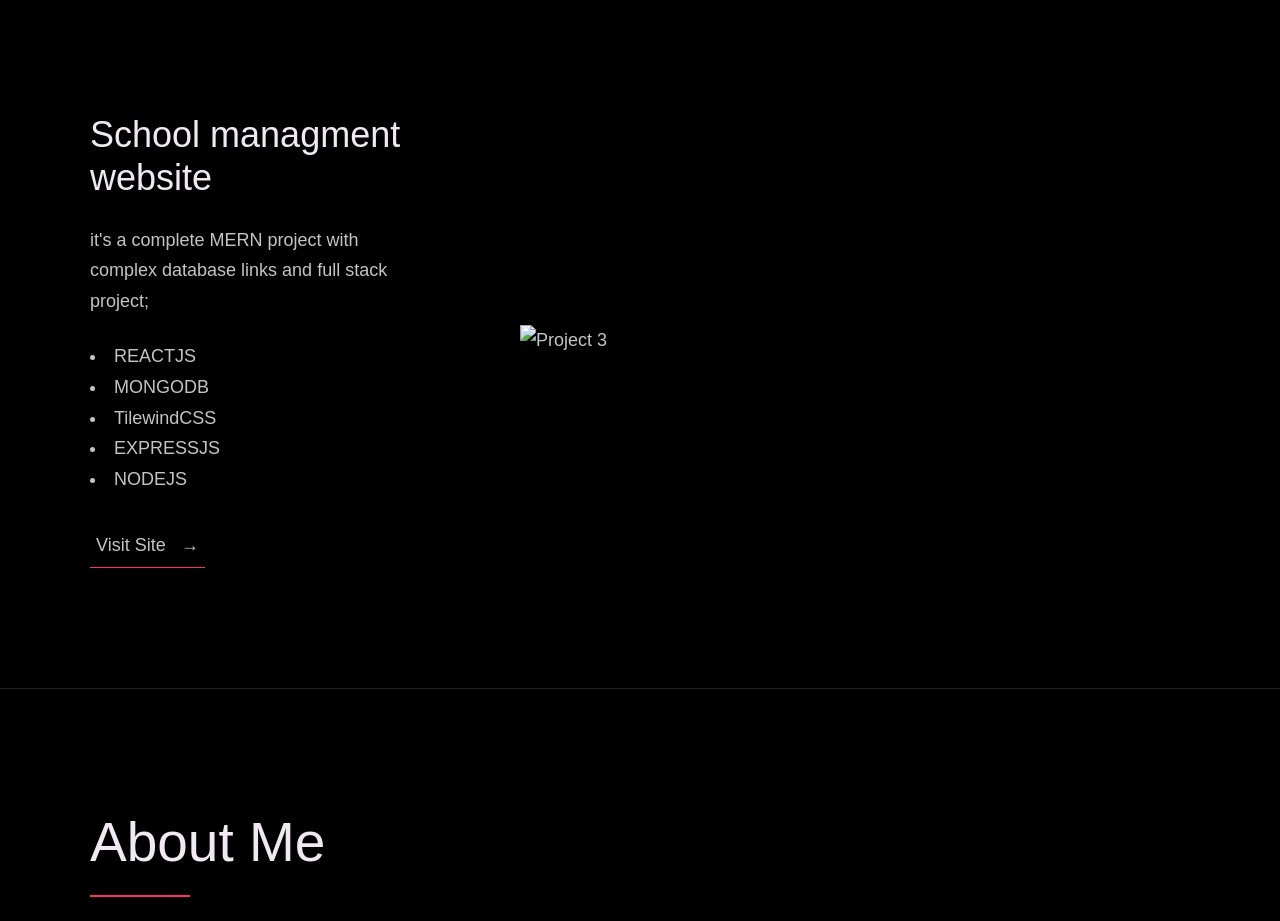
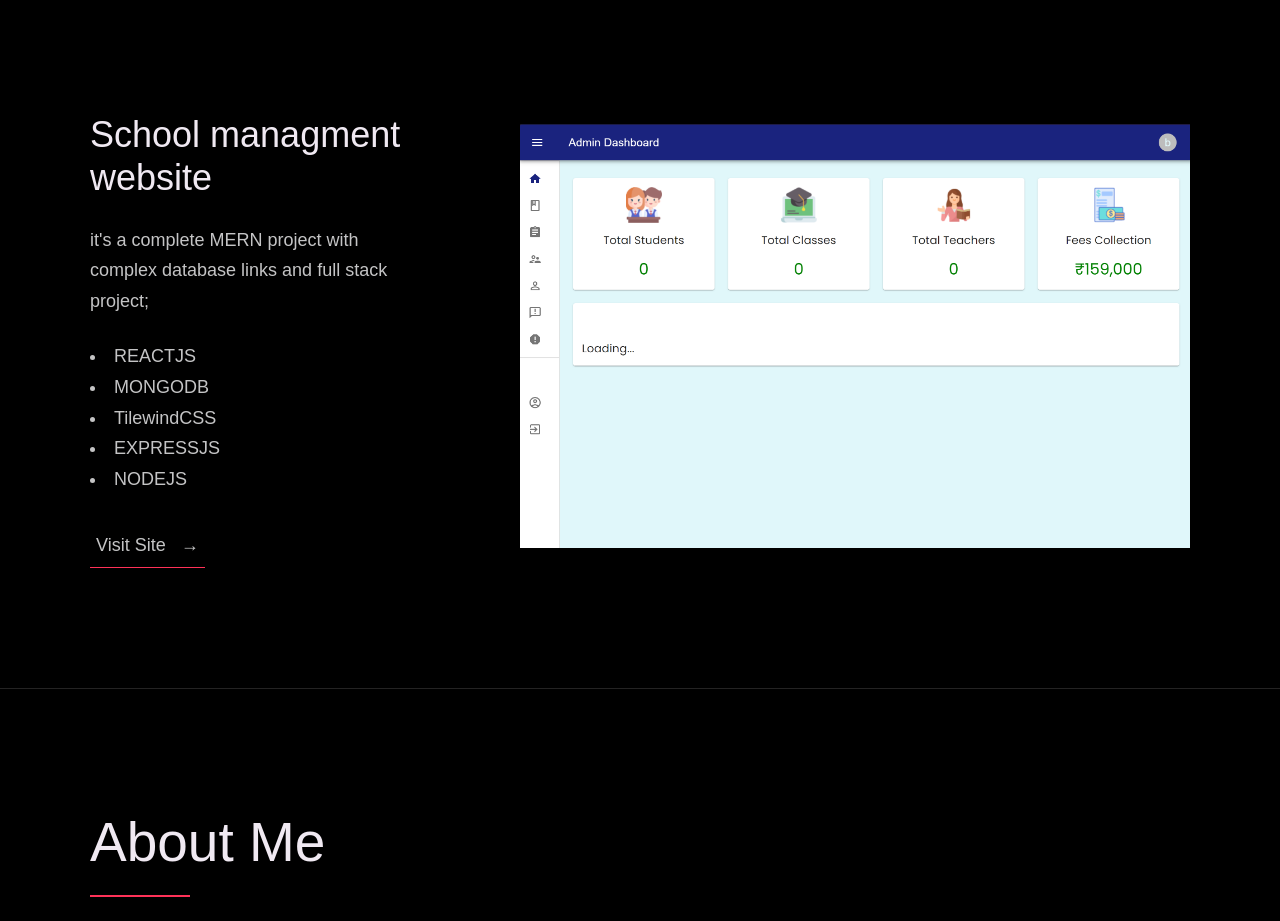
Before and after one commit to bharath3579/Portfolio, a plain HTML site: page index.html in a window 1280 px wide. Shown: the part 2360-3281 px from the top of the page. Drawn offline with Linux system fonts and the light colour scheme; a script that the page names is missing; a web font is replaced by a local one.

Commit message:
Update index.html

```diff
--- a/index.html
+++ b/index.html
@@ -147,7 +147,7 @@
               </div>
             </div>
             <div class="work__image-box">
-              <img src="" class="work__image" alt="Project 3" />
+              <img src="school managment mern.png" class="work__image" alt="Project 3" />
             </div>
           </div>
         </div>
```
